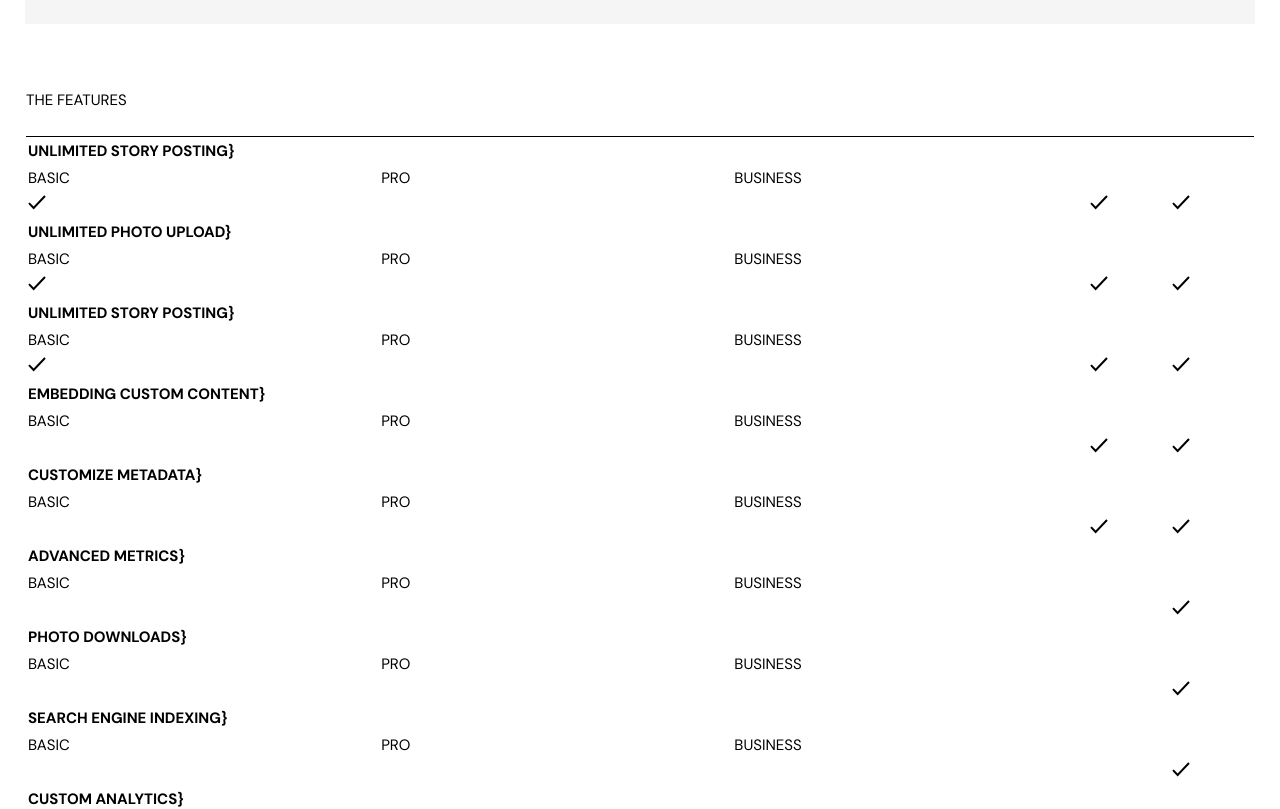
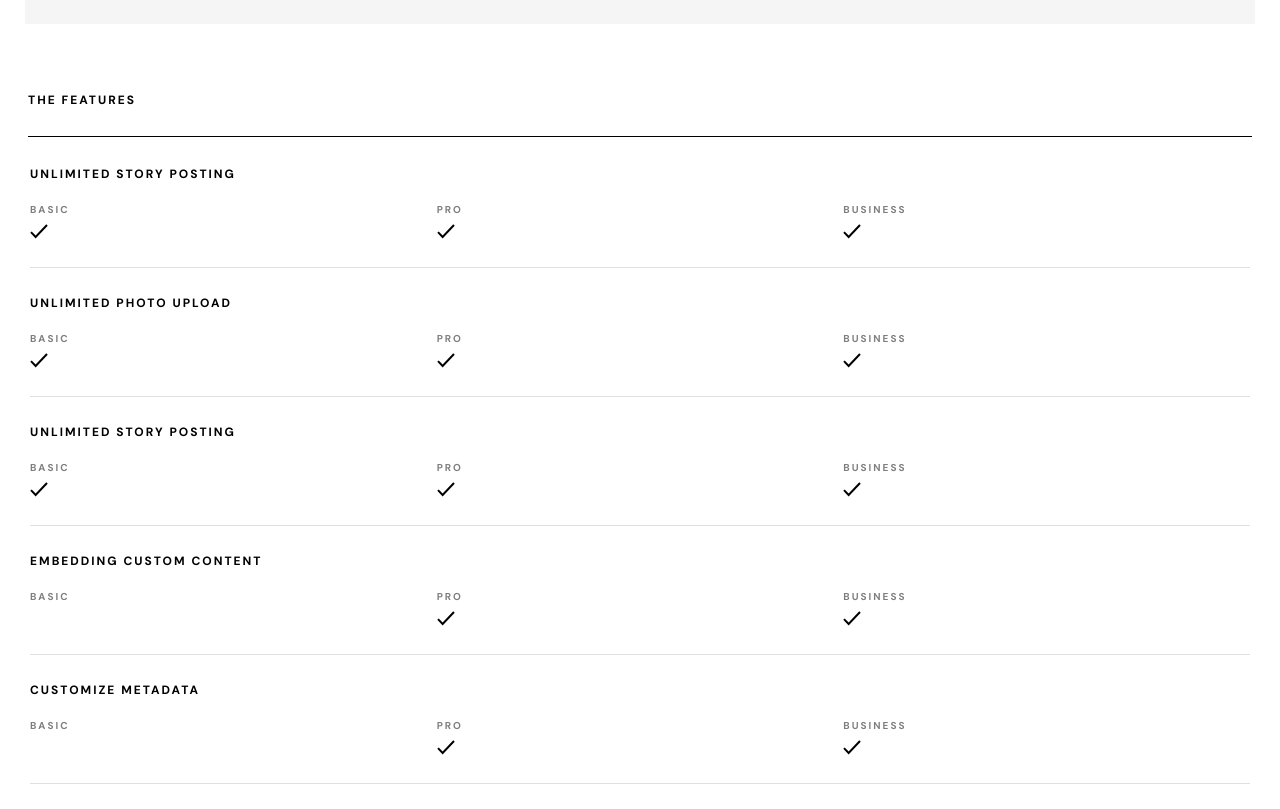
Before and after one commit to ding-09/photosnap, a React (Create React App) app: page /pricing in a window 1280 px wide. Shown: the part 2280-3089 px from the top of the page. Built offline with nearby package versions, Linux system fonts and the light colour scheme; the HTML template or start-up script is replaced by a standard one.

Commit message:
added price table styles

```diff
--- a/src/components/Pricing/PriceTable.styled.js
+++ b/src/components/Pricing/PriceTable.styled.js
@@ -7,13 +7,42 @@ export const StyledPriceTable = styled.table`
   caption {
     text-align: left;
     padding-bottom: 2.3rem;
+    margin-bottom: 2.3rem;
     border-bottom: 1px solid #000;
+    font-size: 1.2rem;
+    font-weight: bold;
+    letter-spacing: 0.2rem;
   }
-  .tier-name{
+  tbody {
     display: flex;
+    flex-direction: column;
+    gap: 2.3rem;
+  }
+  tr{
+    display: flex;
+  }
+  th {
+    font-size: 1.2rem;
+    letter-spacing: 0.2rem;
+    width: 100%;
+  }
+  .row-container {
+    padding-bottom: 2rem;
+    border-bottom: 1px solid #dfdfdf;
+  }
+  .tier-name {
     td {
       flex: 1;
-      position: relative;
+      opacity: 0.5;
+      font-weight: bold;
+      font-size: 1rem;
+      letter-spacing: 0.2rem;
+      margin-top: 1rem;
+    }
+  }
+  .tier-avail {
+    td {
+      flex: 1;
     }
   }
 `;
--- a/src/components/Pricing/PriceTableRow.js
+++ b/src/components/Pricing/PriceTableRow.js
@@ -3,9 +3,9 @@ import { ReactComponent as CheckIcon } from '../../assets/pricing/desktop/check.
 const PriceTableRow = ({ feature }) => {
   const { heading, tiers } = feature;
   return (
-    <>
+    <div className='row-container'>
       <tr>
-        <th>{heading}}</th>
+        <th>{heading}</th>
       </tr>
       <tr className='tier-name'>
         <td>Basic</td>
@@ -20,10 +20,10 @@ const PriceTableRow = ({ feature }) => {
             </td>
           ) : (
             <td></td>
-          );
+          )
         })}
       </tr>
-    </>
+    </div>
   );
 };
 
--- a/src/components/Pricing/index.styled.js
+++ b/src/components/Pricing/index.styled.js
@@ -63,7 +63,7 @@ export const StyledPricing = styled.section`
     gap: 2.4rem;
   }
   .price-table {
-    padding: 0 2.6rem;
+    padding: 0 2.8rem;
     margin-bottom: 6.4rem;
   }
 `;
```
Also changed, not shown: 1 other file (tests, documents, lock files or other folders).
